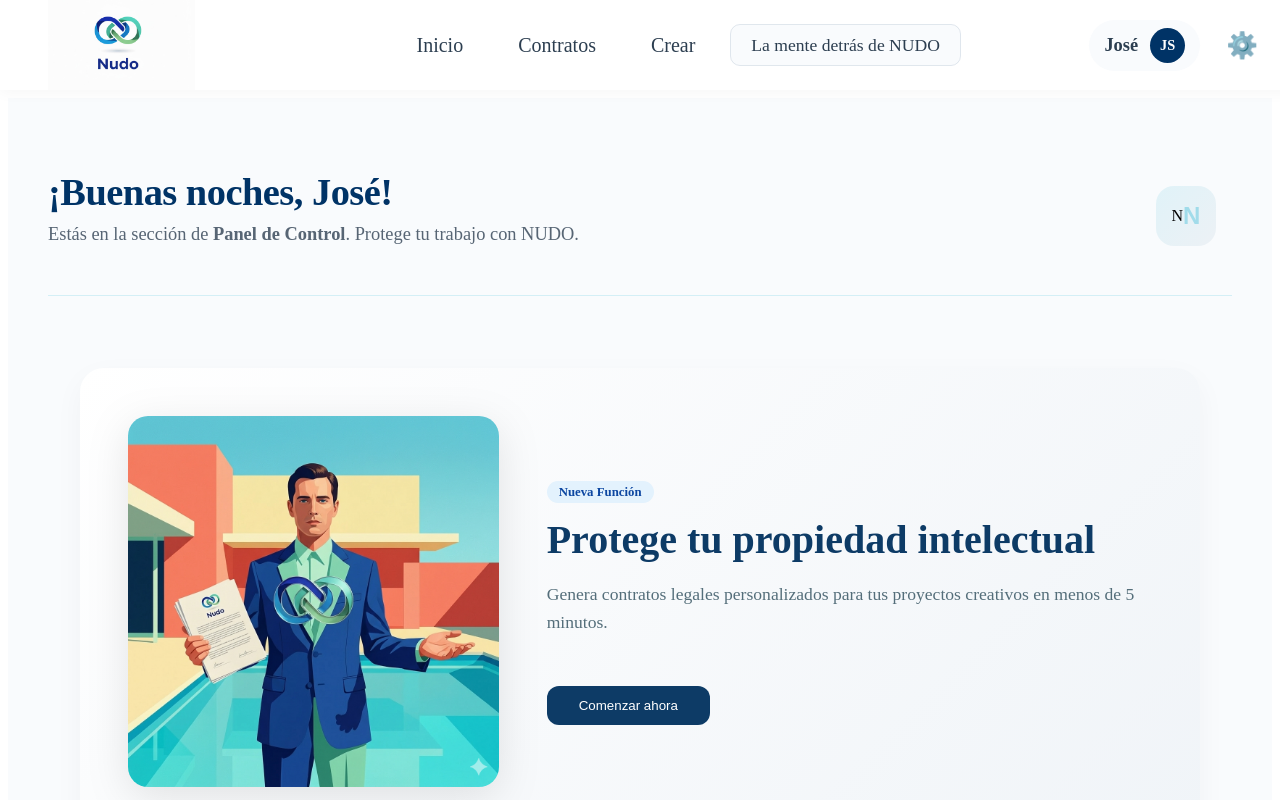
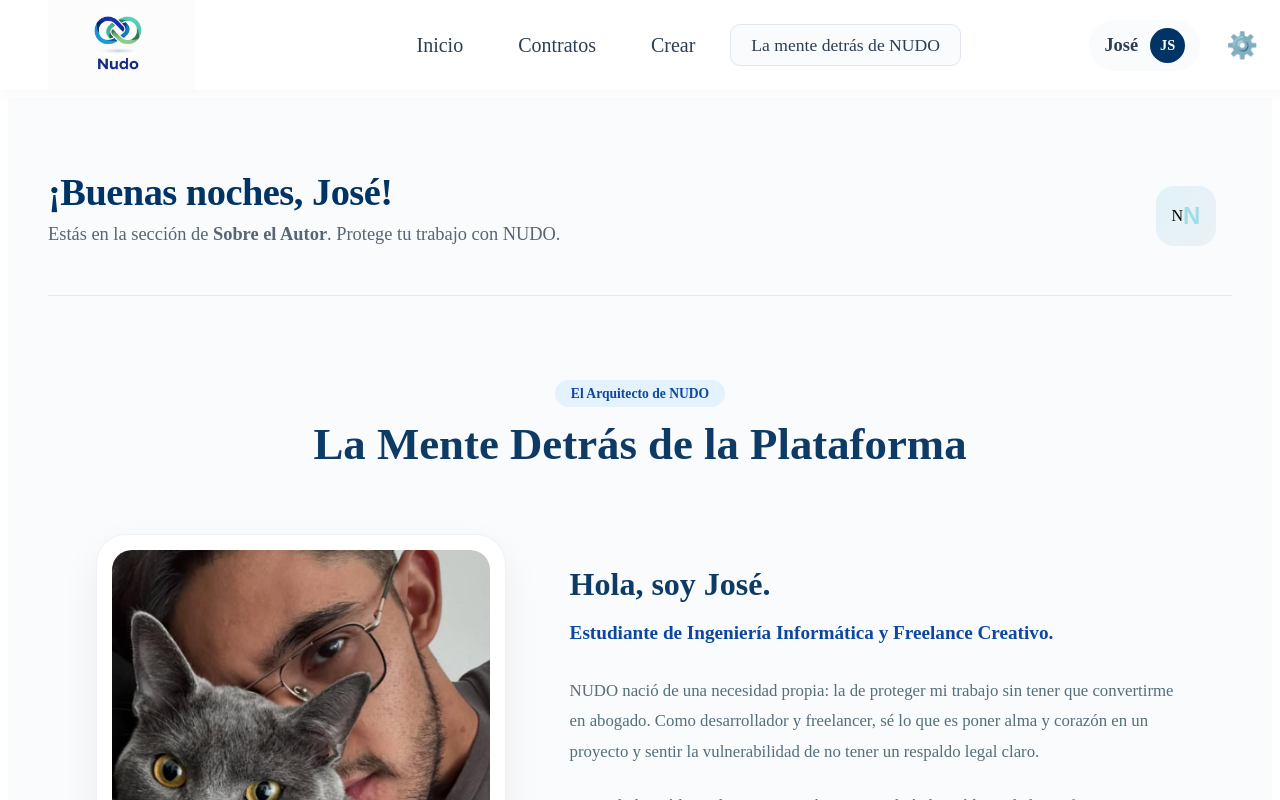
Before and after one commit to ssjoseduardo2002/nudo, an Angular app: page / in a window 1280 px wide. Shown: the top 800 px of the page. Built offline with nearby package versions, Linux system fonts and the light colour scheme.

Commit message:
la-mente-detras-de-nudo

```diff
--- a/src/app/app.html
+++ b/src/app/app.html
@@ -6,11 +6,13 @@
 
     <app-encabezado
       [usuario]="'José'"
-      [seccion]="'Panel de Control'">
+      [seccion]="'Sobre el Autor'">
     </app-encabezado>
 
     <section class="vista-activa">
-      <app-inicio></app-inicio>
+
+      <app-la-mente-detras-de-nudo></app-la-mente-detras-de-nudo>
+
       <router-outlet></router-outlet>
     </section>
 
--- a/src/app/app.ts
+++ b/src/app/app.ts
@@ -7,8 +7,9 @@ import { BarraLateral } from './componentes_de_estructura/barra-lateral/barra-la
 import { Encabezado } from './componentes_de_estructura/encabezado/encabezado';
 import { PieDePagina } from './componentes_de_estructura/pie-de-pagina/pie-de-pagina';
 
-// 2. IMPORTACIÓN DE LA VISTA DE INICIO
+// 2. IMPORTACIÓN DE LAS VISTAS
 import { Inicio } from './componentes_de_vistas/inicio/inicio';
+import { LaMenteDetrasDeNudo } from './componentes_de_vistas/la-mente-detras-de-nudo/la-mente-detras-de-nudo';
 
 @Component({
   selector: 'app-root',
@@ -19,7 +20,8 @@ import { Inicio } from './componentes_de_vistas/inicio/inicio';
     BarraLateral,
     Encabezado,
     PieDePagina,
-    Inicio // <--- REGISTRAMOS INICIO AQUÍ
+    Inicio,
+    LaMenteDetrasDeNudo // REGISTRAMOS TU BIOGRAFÍA AQUÍ
   ],
   templateUrl: './app.html',
   styleUrl: './app.scss'
```
